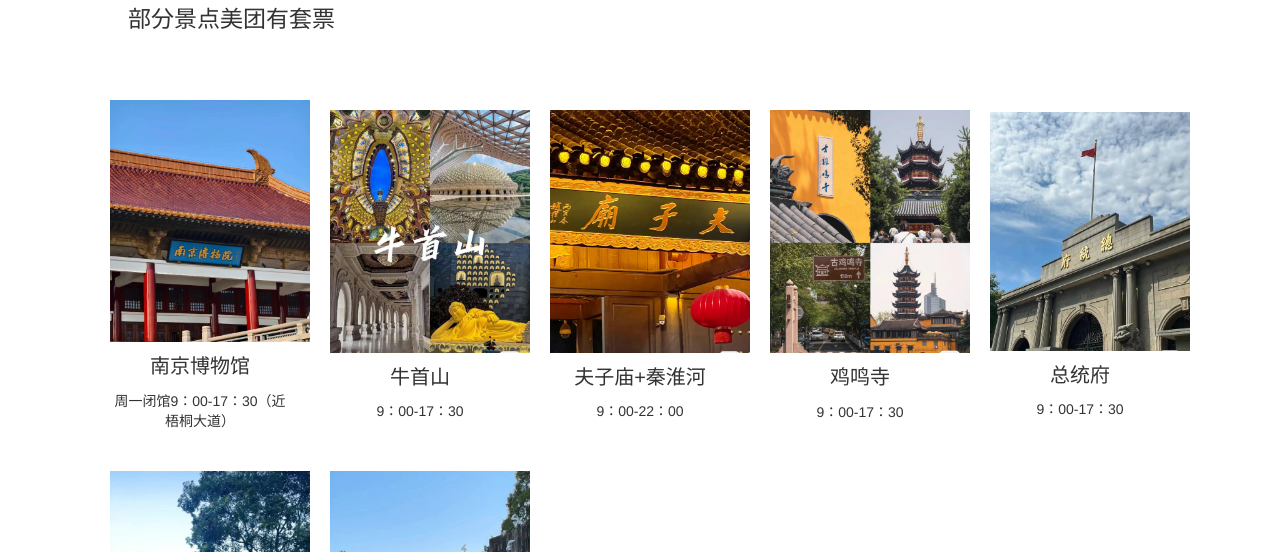
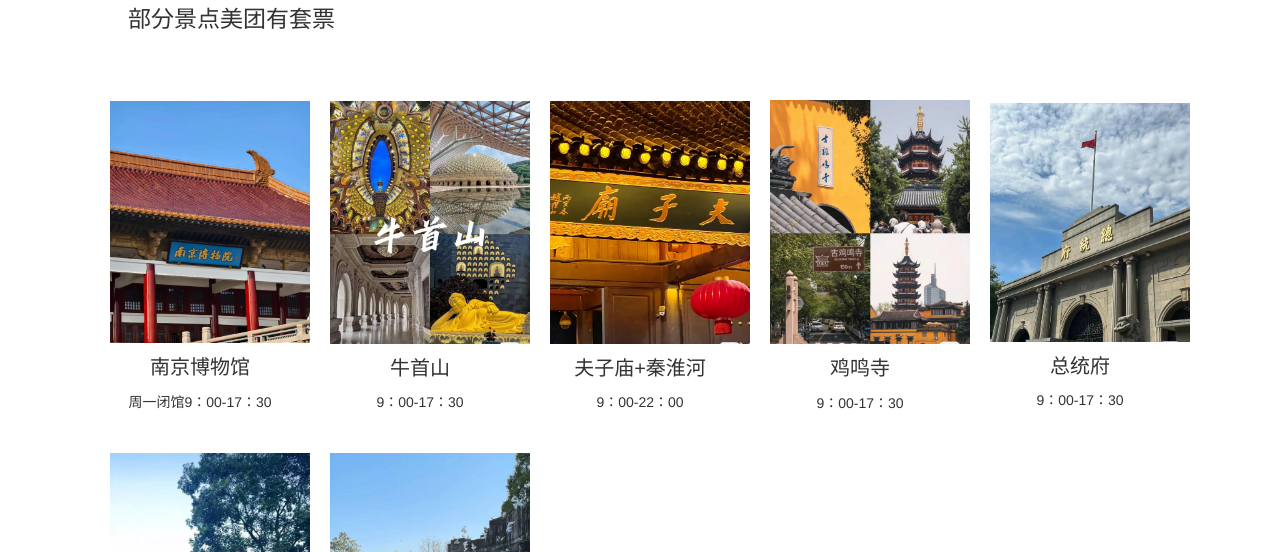
Before and after one commit to Marko2023love/MarkoCV, a plain HTML site: page index.html in a window 1280 px wide. Shown: the part 537-1089 px from the top of the page. Drawn offline with nearby package versions, Linux system fonts and the light colour scheme.

Commit message:
Update index.html

```diff
--- a/index.html
+++ b/index.html
@@ -53,7 +53,7 @@
         <div class="item">
         	<!--第一张图-->
           <img src="img/ce88cde1d07f6e1e117d0109ea6ce14.jpg" data-toggle="modal" data-target="#myModal1" data-carousel="#carousel1">
-          <p>南京博物馆</p><div class="location">周一闭馆9：00-17：30（近梧桐大道）</div>
+          <p>南京博物馆</p><div class="location">周一闭馆9：00-17：30</div>
         </div>
 
         <div class="item">
```
